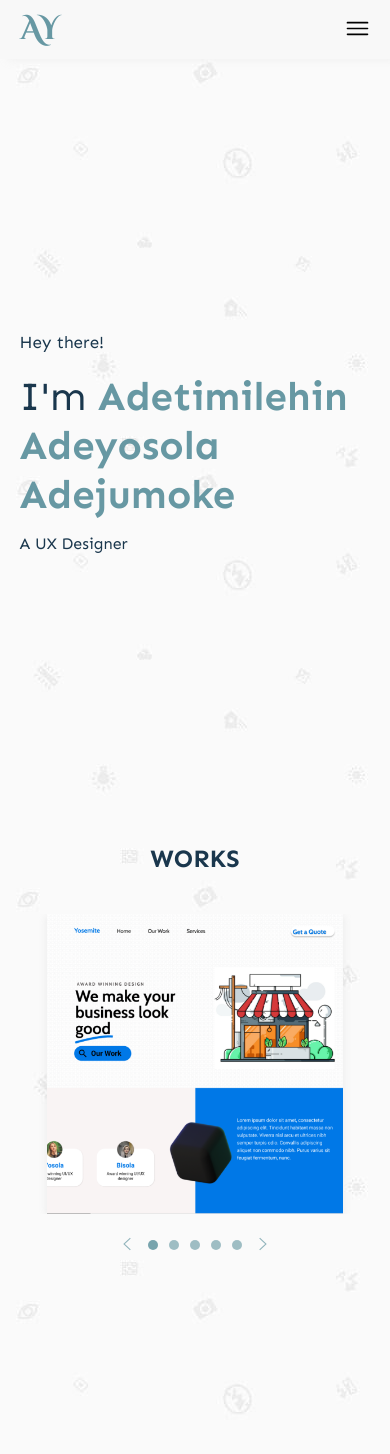
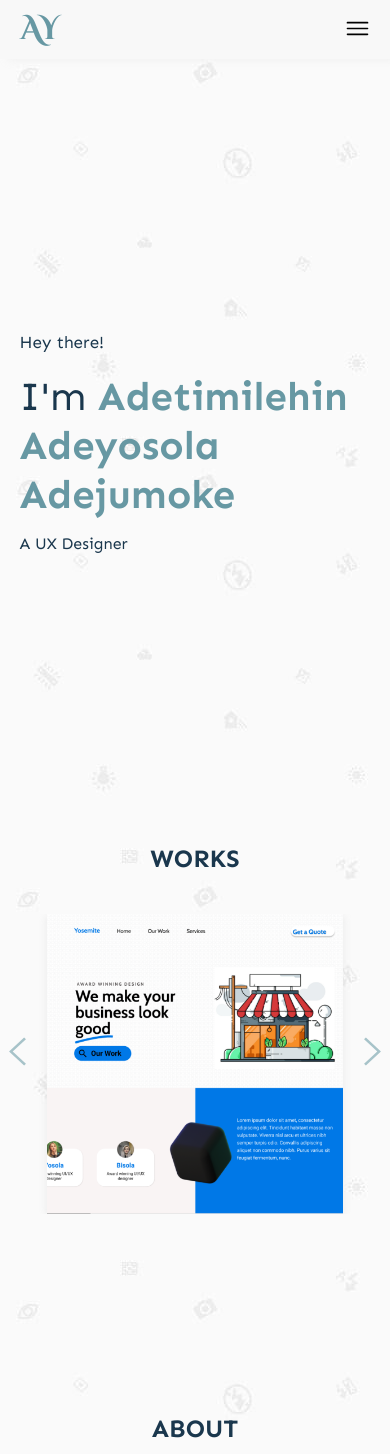
Before and after one commit to bisoladebiyi/yossee-portfolio, a React (Create React App) app: page / in a window 390 px wide. Shown: the top 1454 px of the page. Built offline with nearby package versions, Linux system fonts and the light colour scheme.

Commit message:
fixed project slider

```diff
--- a/package.json
+++ b/package.json
@@ -10,6 +10,7 @@
     "react-dom": "^17.0.2",
     "react-router-dom": "6",
     "react-scripts": "5.0.0",
+    "smoothscroll-polyfill": "^0.4.4",
     "web-vitals": "^2.1.2"
   },
   "scripts": {
--- a/src/App.js
+++ b/src/App.js
@@ -6,6 +6,7 @@ import './css/main.css';
 import AboutPage from './pages/about-page';
 import Home from './pages/home';
 import SideMenu from './components/side-menu';
+import smoothscroll from 'smoothscroll-polyfill';
 
 
 function App() {
@@ -34,4 +35,5 @@ function App() {
   );
 }
 
+smoothscroll.polyfill();
 export default App;
--- a/src/components/works.jsx
+++ b/src/components/works.jsx
@@ -45,6 +45,7 @@ const Works = () => {
   return (
     <div className="works">
       <h3>WORKS</h3>
+      <div className="grid-container">
       <div className="work-grid">
         <figure className="slides fig-1">
           <img src={work1} alt="" />
@@ -62,14 +63,23 @@ const Works = () => {
           <Link to="/my-works">
             <div className="see-more">
               <p>See More</p>
-            <svg viewBox="0 0 96 96" xmlns="http://www.w3.org/2000/svg"><path d="M12 52h62.344L52.888 73.456a4 4 0 1 0 5.657 5.656l28.283-28.284c.186-.186.352-.391.498-.609.067-.101.114-.21.172-.315.066-.124.142-.242.195-.373.057-.135.089-.275.129-.415.033-.111.076-.217.099-.331.052-.26.079-.522.079-.785l-.001-.009a4.032 4.032 0 0 0-.078-.774c-.024-.12-.069-.231-.104-.349-.039-.133-.069-.268-.123-.397-.058-.139-.136-.265-.208-.396-.054-.098-.097-.198-.159-.292a3.94 3.94 0 0 0-.501-.614L58.544 16.888a4.001 4.001 0 0 0-5.657 5.657L74.343 44H12a4 4 0 0 0 0 8z" fill="#6798a3" class="fill-000000"></path></svg>
+              <svg viewBox="0 0 96 96" xmlns="http://www.w3.org/2000/svg">
+                <path
+                  d="M12 52h62.344L52.888 73.456a4 4 0 1 0 5.657 5.656l28.283-28.284c.186-.186.352-.391.498-.609.067-.101.114-.21.172-.315.066-.124.142-.242.195-.373.057-.135.089-.275.129-.415.033-.111.076-.217.099-.331.052-.26.079-.522.079-.785l-.001-.009a4.032 4.032 0 0 0-.078-.774c-.024-.12-.069-.231-.104-.349-.039-.133-.069-.268-.123-.397-.058-.139-.136-.265-.208-.396-.054-.098-.097-.198-.159-.292a3.94 3.94 0 0 0-.501-.614L58.544 16.888a4.001 4.001 0 0 0-5.657 5.657L74.343 44H12a4 4 0 0 0 0 8z"
+                  fill="#6798a3"
+                  class="fill-000000"
+                ></path>
+              </svg>
             </div>
           </Link>
         </div>
+      </div>
+      </div>
 
-      </div>
-      <div className="controls">
-        <button onClick={showPrev}>
+      <Link to="/my-works">
+        <button className="more-projects">More Projects</button>
+      </Link>
+      <button onClick={showPrev} className="prev">
         <svg
           className="arrows prev-slide"
           viewBox="0 0 512 512"
@@ -78,12 +88,34 @@ const Works = () => {
         >
           <path
             d="M352 115.4 331.3 96 160 256l171.3 160 20.7-19.3L201.5 256z"
-              fill="#6798a3"
+            fill="#6798a390"
             class="fill-000000"
           ></path>
         </svg>
       </button>
-        <button onClick={() => radioSlide(0)} className="radio-btn active">
+
+      <button onClick={showNext} className="next">
+        <svg
+          className="arrows next-slide"
+          viewBox="0 0 512 512"
+          xmlns="http://www.w3.org/2000/svg"
+          enable-background="new 0 0 512 512"
+        >
+          <path
+            d="M160 115.4 180.7 96 352 256 180.7 416 160 396.7 310.5 256z"
+            fill="#6798a390"
+            class="fill-000000"
+          ></path>
+        </svg>
+      </button>
+
+    </div>
+  );
+};
+
+export default Works;
+
+/* <button onClick={() => radioSlide(0)} className="radio-btn active">
           <svg
             viewBox="0 0 16 16"
             xmlns="http://www.w3.org/2000/svg"
@@ -162,27 +194,4 @@ const Works = () => {
               class="fill-000000"
             ></circle>
           </svg>
-        </button>
-        <button onClick={showNext}>
-          <svg
-            className="arrows next-slide"
-            viewBox="0 0 512 512"
-            xmlns="http://www.w3.org/2000/svg"
-            enable-background="new 0 0 512 512"
-          >
-            <path
-              d="M160 115.4 180.7 96 352 256 180.7 416 160 396.7 310.5 256z"
-              fill="#6798a3"
-              class="fill-000000"
-            ></path>
-          </svg>
-        </button>
-      </div>
-      <Link to="/my-works">
-        <button className="more-projects">More Projects</button>
-      </Link>
-    </div>
-  );
-};
-
-export default Works;
+        </button> */
--- a/src/css/main.css
+++ b/src/css/main.css
@@ -243,7 +243,7 @@ button:hover {
   width: 80%;
   margin: 0 auto;
   text-align: center;
-  overflow-x: hidden;
+  position: relative;
 }
 .works .work-grid {
   display: grid;
@@ -318,60 +318,56 @@ button:hover {
     display: grid;
   }
 }
+.works .prev, .works .next {
+  display: none;
+  margin: 0;
+  border: none;
+  background: none;
+  padding: 0;
+}
+@media (max-width: 600px) {
+  .works .prev, .works .next {
+    display: flex;
+    position: absolute;
+    top: 50%;
+  }
+  .works .prev .arrows, .works .next .arrows {
+    width: 55px;
+  }
+}
+@media (max-width: 400px) {
+  .works .prev .arrows, .works .next .arrows {
+    width: 45px;
+  }
+}
+.works .prev {
+  left: 0px;
+}
+@media (max-width: 400px) {
+  .works .prev {
+    left: -5px;
+  }
+}
+.works .next {
+  right: 0px;
+}
+@media (max-width: 400px) {
+  .works .next {
+    right: -5px;
+  }
+}
 @media (max-width: 800px) {
   .works {
     width: 90%;
   }
 }
-.works .controls {
-  width: 40%;
-  justify-content: space-between;
-  margin: 20px auto 0;
-  align-items: center;
-  display: none;
-}
-@media (max-width: 600px) {
-  .works .controls {
-    display: flex;
-  }
-}
-@media (max-width: 400px) {
-  .works .controls {
-    width: 50%;
-  }
-}
-.works .controls button {
-  margin: 0;
-  border: none;
-  background: none;
-  padding: 0;
-  opacity: 0.7;
-}
-.works .controls button.active {
-  opacity: 1;
-}
-.works .controls button svg {
-  width: 13px;
-}
-.works .controls button svg circle {
-  fill: #6798a3e2;
-}
-@media (max-width: 400px) {
-  .works .controls button svg {
-    width: 10px;
-  }
-}
-.works .controls button .arrows {
-  width: 25px;
-}
-@media (max-width: 400px) {
-  .works .controls button .arrows {
-    width: 20px;
-  }
-}
 @media (max-width: 600px) {
   .works {
+    width: 100%;
+  }
+  .works .grid-container {
     width: 80%;
+    margin: 0 auto;
   }
   .works .work-grid {
     display: grid;
--- a/src/pages/about-page.jsx
+++ b/src/pages/about-page.jsx
@@ -1,11 +1,16 @@
-import React from "react";
+import React, { useEffect, useRef } from "react";
 import image from "../images/Remini20210718120431905 1.png";
 import img from '../images/dot.svg'
 import Footer from "../components/footer";
 
 const AboutPage = () => {
+
+  const ref = useRef()
+  useEffect(()=> {
+   ref?.current.scrollIntoView({ scrollBehavior : "smooth"})
+  },[])
   return (
-    <div>
+    <div ref={ref}>
       <div className="about-page">
         <h3>ABOUT</h3>
         <div className="about-page-header">
--- a/src/pages/home.jsx
+++ b/src/pages/home.jsx
@@ -1,14 +1,17 @@
-import React from 'react'
+import React, { useEffect, useRef } from 'react'
 import About from '../components/about'
 import Footer from '../components/footer'
 import Header from '../components/header'
-
 import Works from '../components/works'
 
 const Home = () => {
+    const ref = useRef()
+    useEffect(()=> {
+     ref?.current.scrollIntoView({ scrollBehavior : "smooth"})
+    },[])
 
     return (
-        <div className="container">
+        <div className="container" ref={ref}>
             <Header />
             <Works />
             <About />
--- a/src/pages/works.jsx
+++ b/src/pages/works.jsx
@@ -1,12 +1,16 @@
-import React from "react";
+import React, { useEffect, useRef } from "react";
 import Footer from "../components/footer";
 import work1 from "../images/work1.png";
 import work2 from "../images/work2.png";
 import work3 from "../images/work3.png";
 
 const Works = () => {
+  const ref = useRef()
+  useEffect(()=> {
+   ref?.current.scrollIntoView({ scrollBehavior : "smooth"})
+  },[])
   return (
-    <div>
+    <div ref={ref}>
       <div className="work-page">
         <h3>MY WORKS</h3>
         <div className="work-grid">
--- a/src/sass/main.scss
+++ b/src/sass/main.scss
@@ -183,7 +183,7 @@ button{
     width: $page-width;
     margin: 0 auto;
     text-align: center;
-    overflow-x: hidden;
+    position: relative;
     @include workLayout;
     .see-more-slide{
         display: none;
@@ -207,48 +207,46 @@ button{
             display: grid;
         }
     }
+    .prev, .next{
+        display: none;
+       @include removeBtnStyle;
+        @include respond(tab-port){
+            display: flex;
+            position: absolute;
+            top:50%;
+            .arrows{
+                width: 55px;
+            }
+        }
+        @include respond(mobile){
+            .arrows{
+                width: 45px;
+            }
+        }
+    }
+    .prev{
+        left: 0px;
+        @include respond(mobile){
+            left:-5px
+        }
+    }
+    .next{
+        right: 0px;
+        @include respond(mobile){
+            right:-5px
+        }
+
+    }
     @include respond(tab-land){
         width: 90%;
     }
 
-    .controls{
-        width: 40%;
-        justify-content: space-between;
-        margin: 20px auto 0;
-        align-items: center;
-        display: none;
-        @include respond(tab-port) {
-            display: flex;
+    @include respond(tab-port){
+        width: 100%;
+        .grid-container{
+            width: 80%;
+            margin: 0 auto;
         }
-        @include respond(mobile) {
-            width: 50%;
-        }
-        button{
-            @include removeBtnStyle;
-            opacity: .7;
-            &.active {
-                opacity: 1;
-            }
-            svg{
-                width: 13px;
-                circle{
-                    fill: #6798a3e2;
-                }
-                @include respond(mobile) {
-                    width: 10px;
-                }
-            }
-            .arrows{
-                width: 25px;
-                @include respond(mobile) {
-                    width: 20px;
-                }
-            }
-        }
-    }
-
-    @include respond(tab-port){
-        width: 80%;
         .work-grid{
             display: grid;
             grid-template-columns: repeat(5,100%) ;
```
Also changed, not shown: 2 other files (tests, documents, lock files or other folders). Lines whose indentation alone changed are shown as unchanged.
